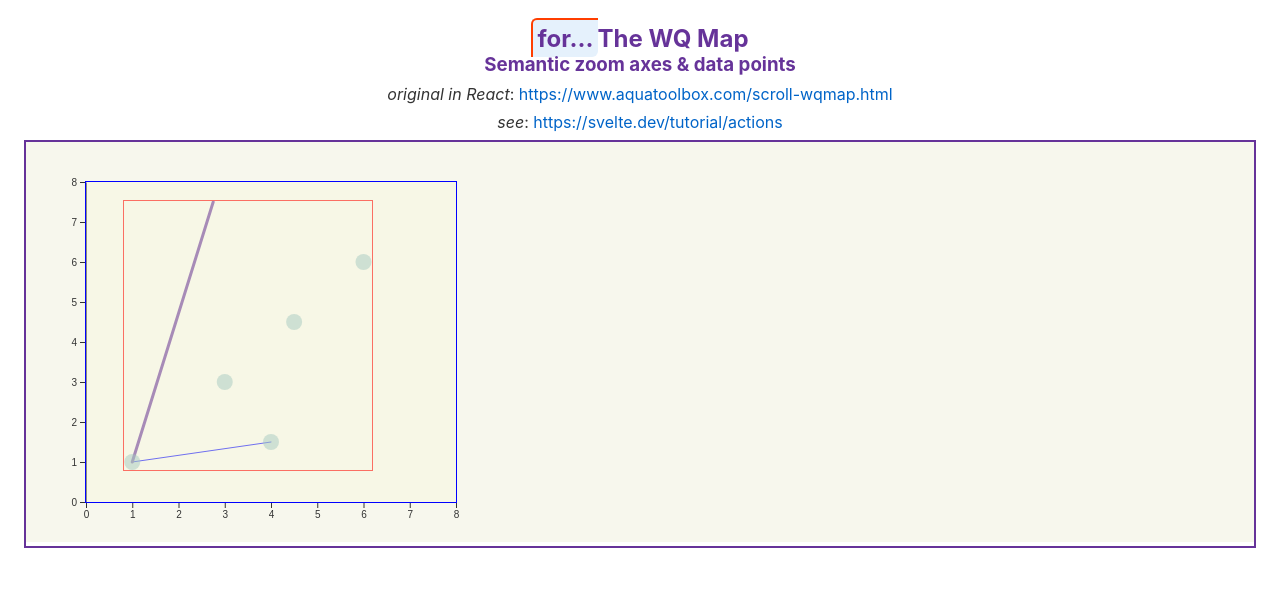
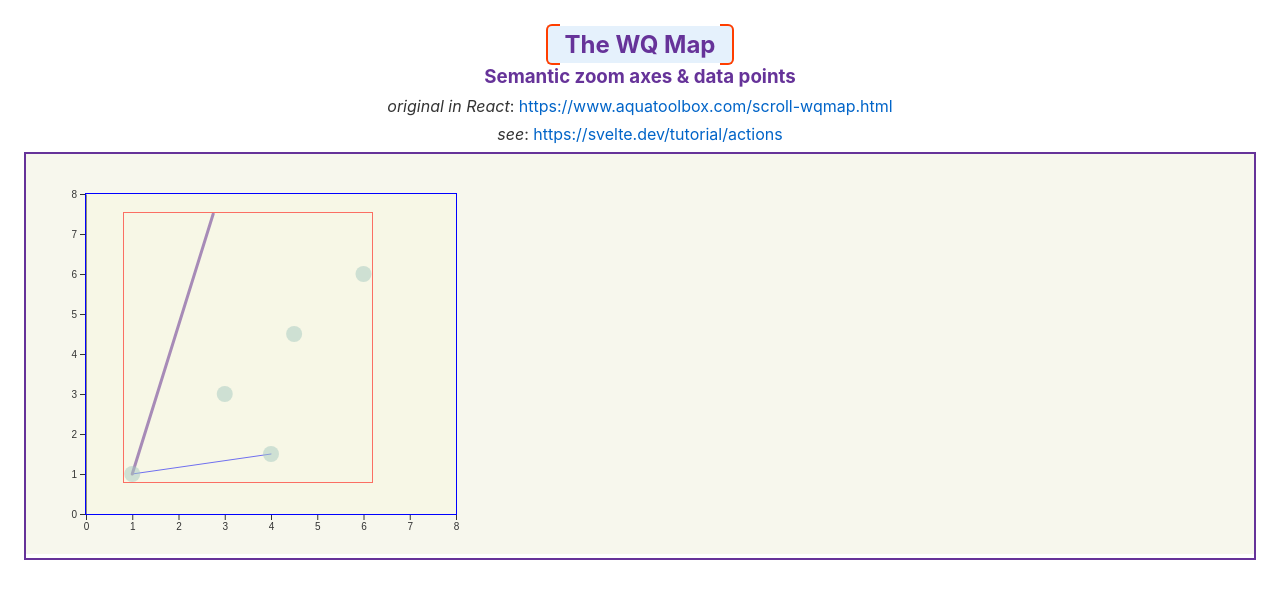
Before and after one commit to aquacalc/svelte-zoom-axes, a Svelte app: page / in a window 1280 px wide. Shown: the top 598 px of the page. Built offline with nearby package versions, Linux system fonts and the light colour scheme.

Commit message:
css braces

```diff
--- a/src/wq-components/WqMap_Five.svelte
+++ b/src/wq-components/WqMap_Five.svelte
@@ -7,7 +7,7 @@
   // /Users/nickstaresinic/Documents/Documents/Udemy Courses/Svelte/html-zoom/html-zoom-axes/script-modified.js
   import { select } from "d3-selection";
   import { scaleLinear } from "d3-scale";
-  import { zoom } from "d3-zoom";
+  import { zoom, zoomIdentity } from "d3-zoom";
 
   export let dummyData;
   import Axis from "./Axis.svelte";
@@ -48,6 +48,7 @@
       .style("outline", "1px solid blue")
       .attr("width", width)
       .attr("height", height)
+      // .call(zoom.transform, zoomIdentity.translate(0,0).scale(2.5))
       .call(
         zoom()
           .scaleExtent([1, 5])
@@ -61,6 +62,9 @@
           ])
           .on("zoom", zoomed)
       );
+    // see @nero: https://stackoverflow.com/questions/16178366/d3-js-set-initial-zoom-level
+    // .append("g")
+    // .attr('transform', `translate(${0}, ${0})scale(${2.5})`)
 
     // Implement zoom behavior
     function zoomed({ transform }) {
@@ -89,7 +93,7 @@
   };
 </script>
 
-<h2 class='tab-callout'>The WQ Map</h2>
+<h2 class="tab-callout"><span>The WQ Map</span></h2>
 <h3>Semantic zoom axes & data points</h3>
 <p>
   <em>original in React</em>:
@@ -198,17 +202,36 @@
   h2,
   h3 {
     color: rebeccapurple;
-    margin: 0px;
+    margin: 6px;
+  }
+
+  h2 span {
+    padding: 4px;
+    background-color: rgb(229, 241, 252);
   }
 
   h2.tab-callout::before {
-  content: "for...";
+    content: "";
     border-top: 2px solid #ff3e00;
+    border-bottom: 2px solid #ff3e00;
     border-left: 2px solid #ff3e00;
     padding: 4px;
     border-top-left-radius: 6px;
+    border-bottom-left-radius: 6px;
+    background-color: rgb(229, 241, 252);
+    padding-right: 0.5rem;
+  }
+
+  h2.tab-callout::after {
+    content: "";
+    border-top: 2px solid #ff3e00;
+    border-bottom: 2px solid #ff3e00;
+    border-right: 2px solid #ff3e00;
+    padding: 4px;
+    border-top-right-radius: 6px;
     border-bottom-right-radius: 6px;
     background-color: rgb(229, 241, 252);
+    padding-left: 0.5rem;
   }
 
   p {
```
Lines whose indentation alone changed are shown as unchanged.
